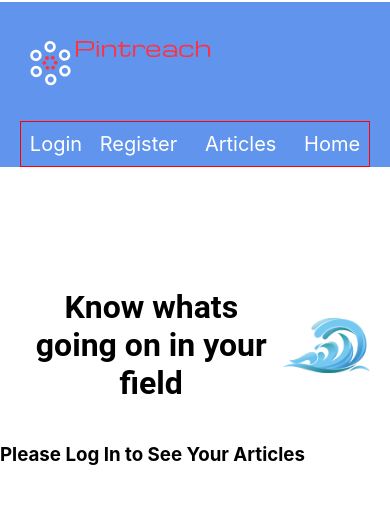
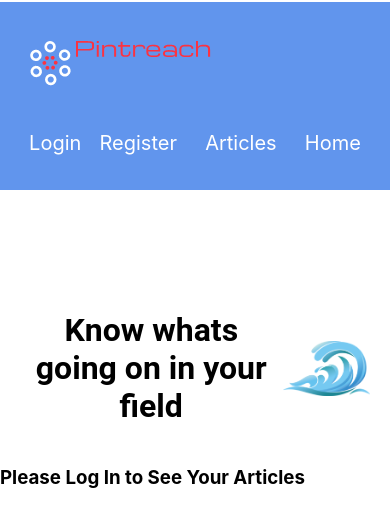
Before and after one commit to pintreach/buildweek-pintreach-FE, a React (Create React App) app in the folder pintreach/: page / in a window 390 px wide. Shown: the top 526 px of the page. Built offline with nearby package versions, Linux system fonts and the light colour scheme.

Commit message:
Responsive nav

```diff
--- a/pintreach/src/App.css
+++ b/pintreach/src/App.css
@@ -40,11 +40,11 @@ ul {
   flex-flow: row;
   justify-content: space-around;
   width: 70%;
-  border: 1px solid red;
 }
 @media (max-width: 800px){
   .nav-links{
     width: 100%;
+    margin-bottom: 25px;
   }
 }
 .header {
```
